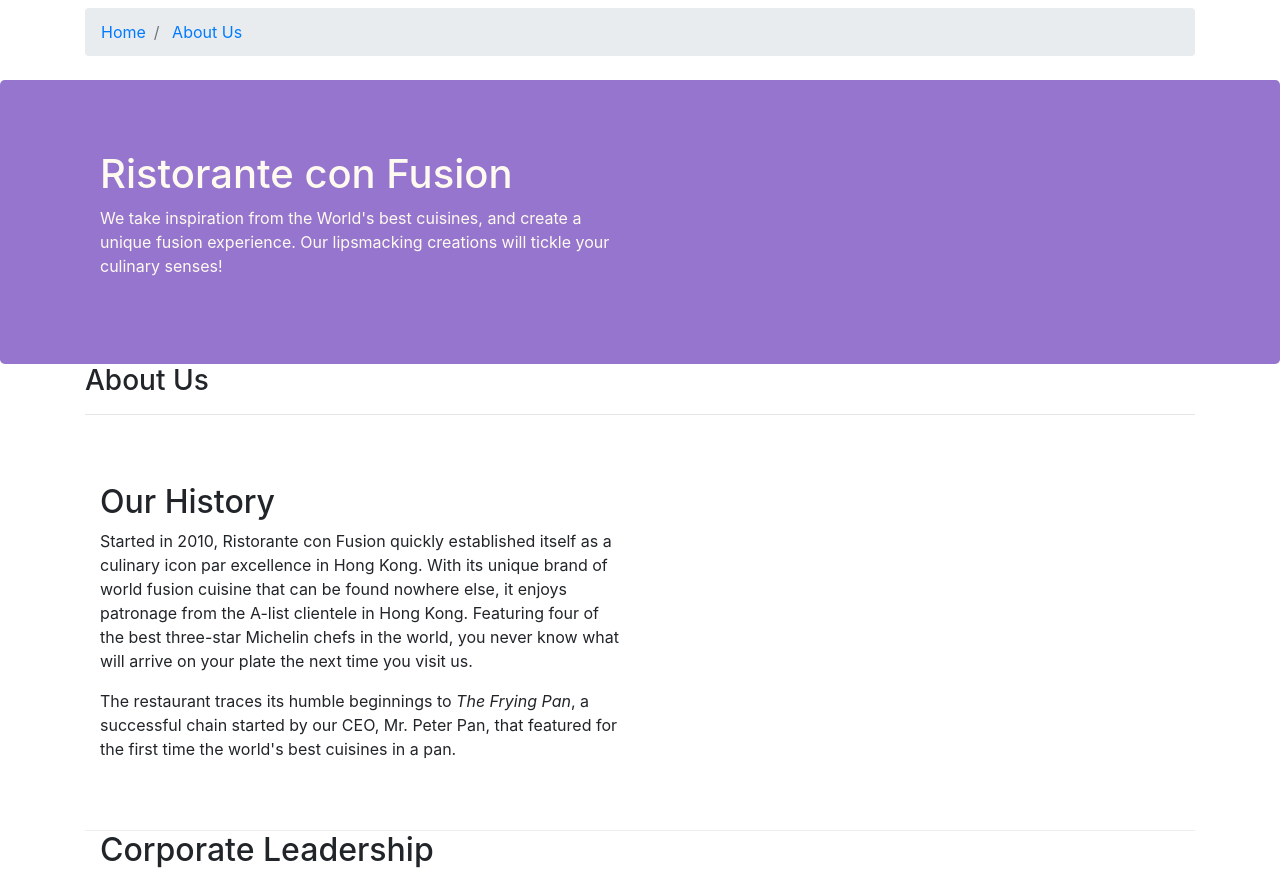
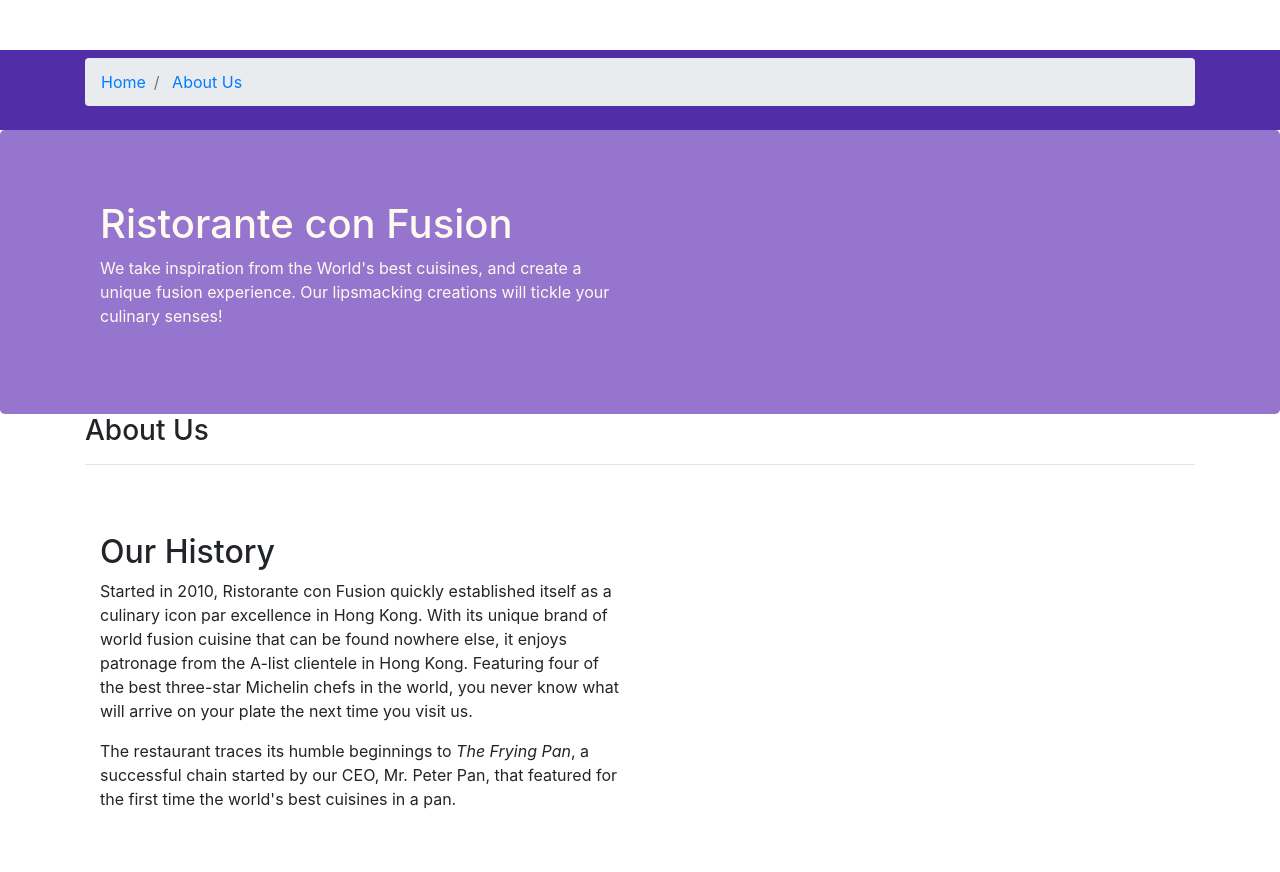
Before and after one commit to francis450/bootstrap-4, a website: page aboutus.html in a window 1280 px wide. Shown: the top 872 px of the page. Drawn offline with nearby package versions, Linux system fonts and the light colour scheme.

Commit message:
Custom css

```diff
--- a/css/istyles.css
+++ b/css/istyles.css
@@ -28,3 +28,12 @@
     margin: 0px;
     color: #0f0f0f
  }
+
+ body{
+   padding:50px 0px 0px 0px;
+   z-index:0;
+}
+
+.navbar{
+    background-color: #512DA8;
+}
```
